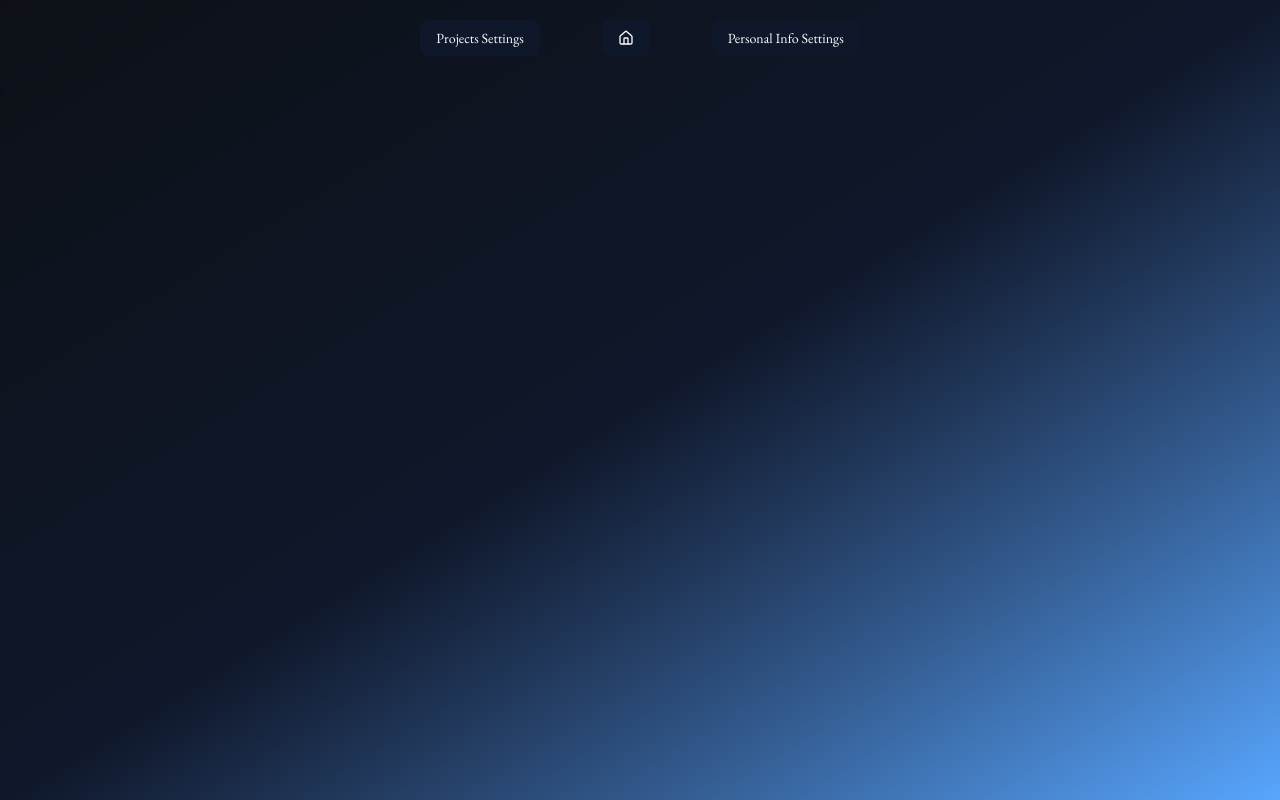
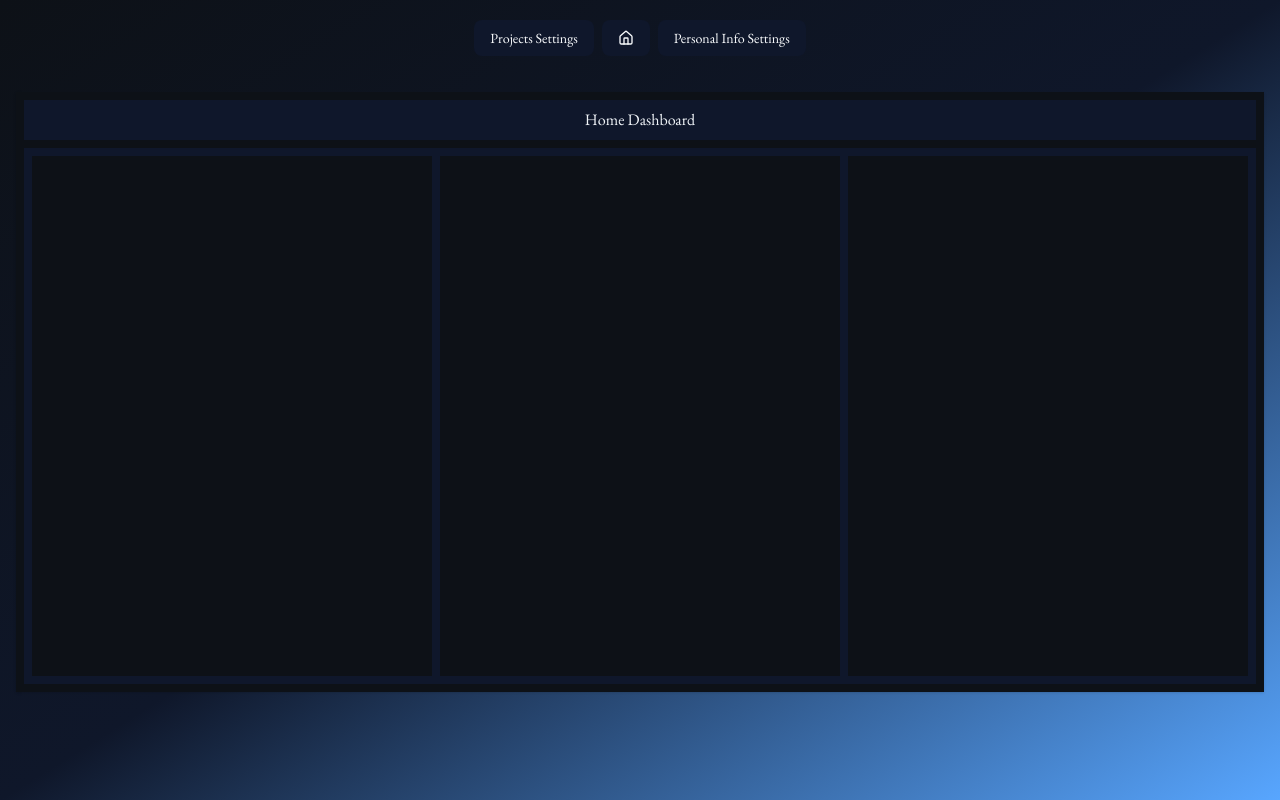
Before and after one commit to zFelipez/portfolio-nextjs, a Next.js app: page /adm in a window 1280 px wide. Built offline with nearby package versions, Linux system fonts and the light colour scheme.

Commit message:
style: add major strucutre of adm page

```diff
--- a/app/(dashboard)/adm/_components/dashboard-menu.tsx
+++ b/app/(dashboard)/adm/_components/dashboard-menu.tsx
@@ -10,7 +10,7 @@ export function DashboardMenu() {
   const [secondBtnDisabled, setSecondBtnDisabled] = useState(false);
 
   return (
-    <section className="flex  gap-[5%] items-center justify-center p-5">
+    <nav className="flex w-full gap-2 items-center justify-center p-5">
       <Button
         onClick={() =>
           setFirstBtnDisabled((prev) => {
@@ -18,7 +18,7 @@ export function DashboardMenu() {
               setSecondBtnDisabled(false);
               setAdmBtnDisabled(false);
               return !prev;
-            }
+              }
             return !prev;
           })
         }
@@ -66,6 +66,6 @@ export function DashboardMenu() {
           Personal Info Settings
         </DashboardLink>
       </Button>
-    </section>
+    </nav>
   );
 }
--- a/app/(dashboard)/adm/layout.tsx
+++ b/app/(dashboard)/adm/layout.tsx
@@ -11,9 +11,11 @@ export default function DashboardLayout({
   children: React.ReactNode;
 }) {
   return (
-    <>
-      <DashboardMenu></DashboardMenu>
-      <main className="flex-1 w-full ">{children}</main>;
-    </>
+    <div className="flex flex-col flex-1 w-full page-bg ">
+      <DashboardMenu />
+      <main className="flex-1 w-full ">
+        {children}
+      </main>
+    </div>
   );
 }
--- a/app/(dashboard)/adm/page.tsx
+++ b/app/(dashboard)/adm/page.tsx
@@ -1,12 +1,24 @@
+import { Button } from "@/components/ui/button";
+
+export default function Dashboard() {
+  return (
+    <div className=" page-pattern   w-full  p-4">
+      <div className="bg-background w-full h-[600px] max-sm:w-[90%] shadow-sm">
+        <div className="flex flex-col  h-full gap-2 p-2">
+          <h1 className="text-secondary w-full text-center bg-primary p-2 ">
+            {" "}
+            Home Dashboard{" "}
+          </h1>
+
+          <div className="flex-1 w-full bg-primary flex  max-sm:flex-col gap-2 p-2 overflow-y-auto scrollbar">
+            <div className="  bg-background  flex-1  min-h-[200px]"></div>
+            <div className="  bg-background  flex-1  min-h-[200px]"></div>
+            <div className="  bg-background  flex-1  min-h-[200px]"></div>
 
 
-export default function Dashboard(){
-
-    return (
-        <div className=" flex flex-col w-ful  bg-white  ">
-
-
-
+          </div>
         </div>
-    )
+      </div>
+    </div>
+  );
 }
--- a/app/globals.css
+++ b/app/globals.css
@@ -147,4 +147,23 @@ body {
     scrollbar-width: thin;
     scrollbar-color: var(--color-blue-tech) transparent;
   }
+
+  .page-pattern {
+    display: flex;
+    flex-direction: column;
+    width: 100%;
+    align-items: center;
+
+    font-family: 'EB Garamond', system-ui, -apple-system, BlinkMacSystemFont,
+      "Segoe UI", Roboto, "Helvetica Neue", Arial, "Noto Sans", sans-serif;
+  }
+
+  .page-bg {
+    background: linear-gradient(
+      to bottom right,
+      var(--color-background),
+      #0f172a,
+      var(--color-blue-tech)
+    );
+  }
 }
--- a/app/layout.tsx
+++ b/app/layout.tsx
@@ -2,7 +2,6 @@ import type { Metadata } from "next";
 
 import "./globals.css";
 import { EB_Garamond } from "next/font/google";
-
 
 const ebGaramond = EB_Garamond({
   subsets: ["latin"],
@@ -22,17 +21,9 @@ export default function RootLayout({
   return (
     <html lang="pt-BR" className="h-full">
       <body
-        className={`${ebGaramond.variable} antialiased min-h-screen flex flex-col bg-gradient-to-br from-background via-[#0F172A] to-blue-tech font-sans dark:bg-black`}
+        className={`${ebGaramond.variable} antialiased min-h-screen flex flex-col  `}
       >
-
-
-
-        <main className="flex-1 w-full ">
-          {children}
-        </main>
-
-
-
+        <div className="flex-1 w-full  flex flex-col  h-full ">{children}</div>
       </body>
     </html>
   );
```
